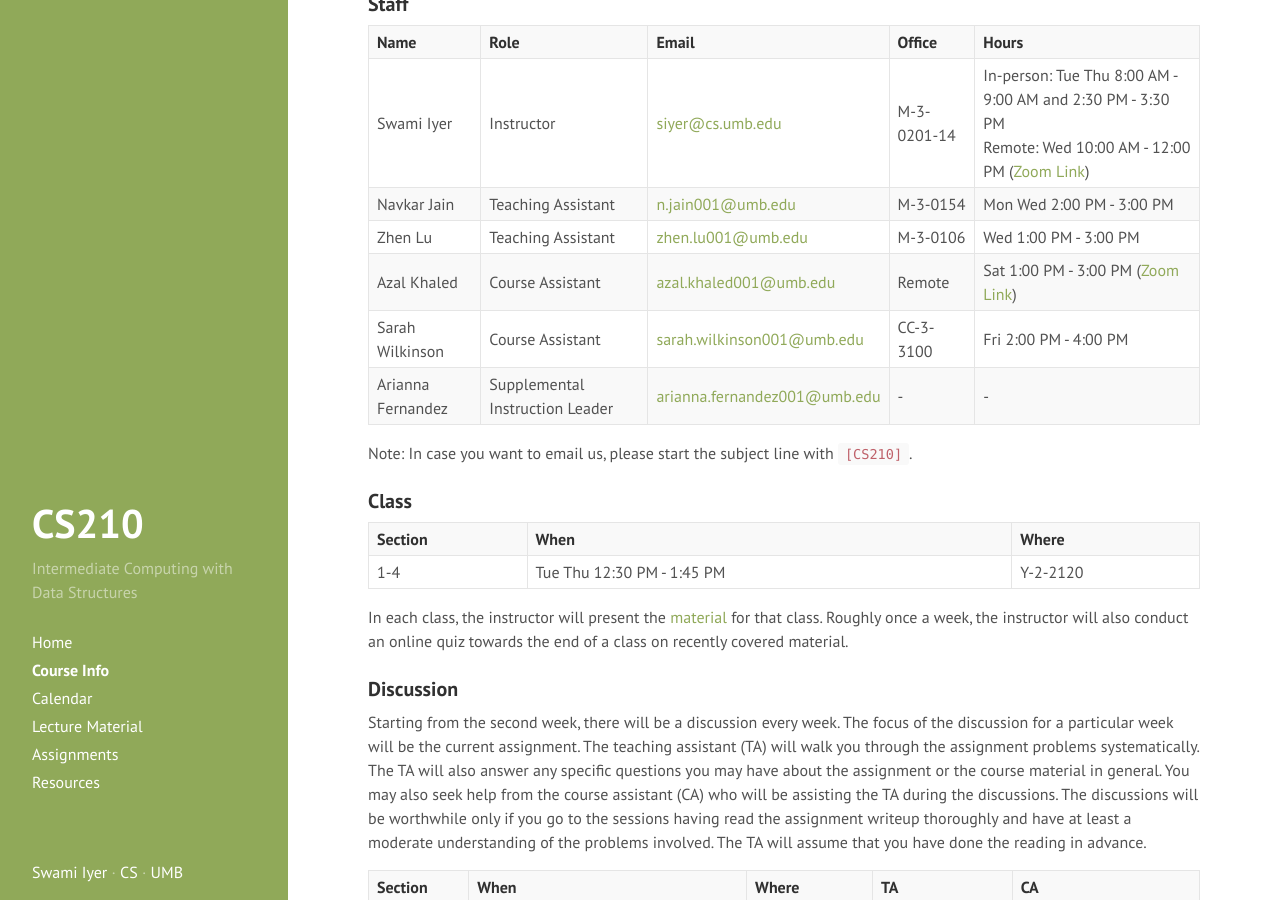
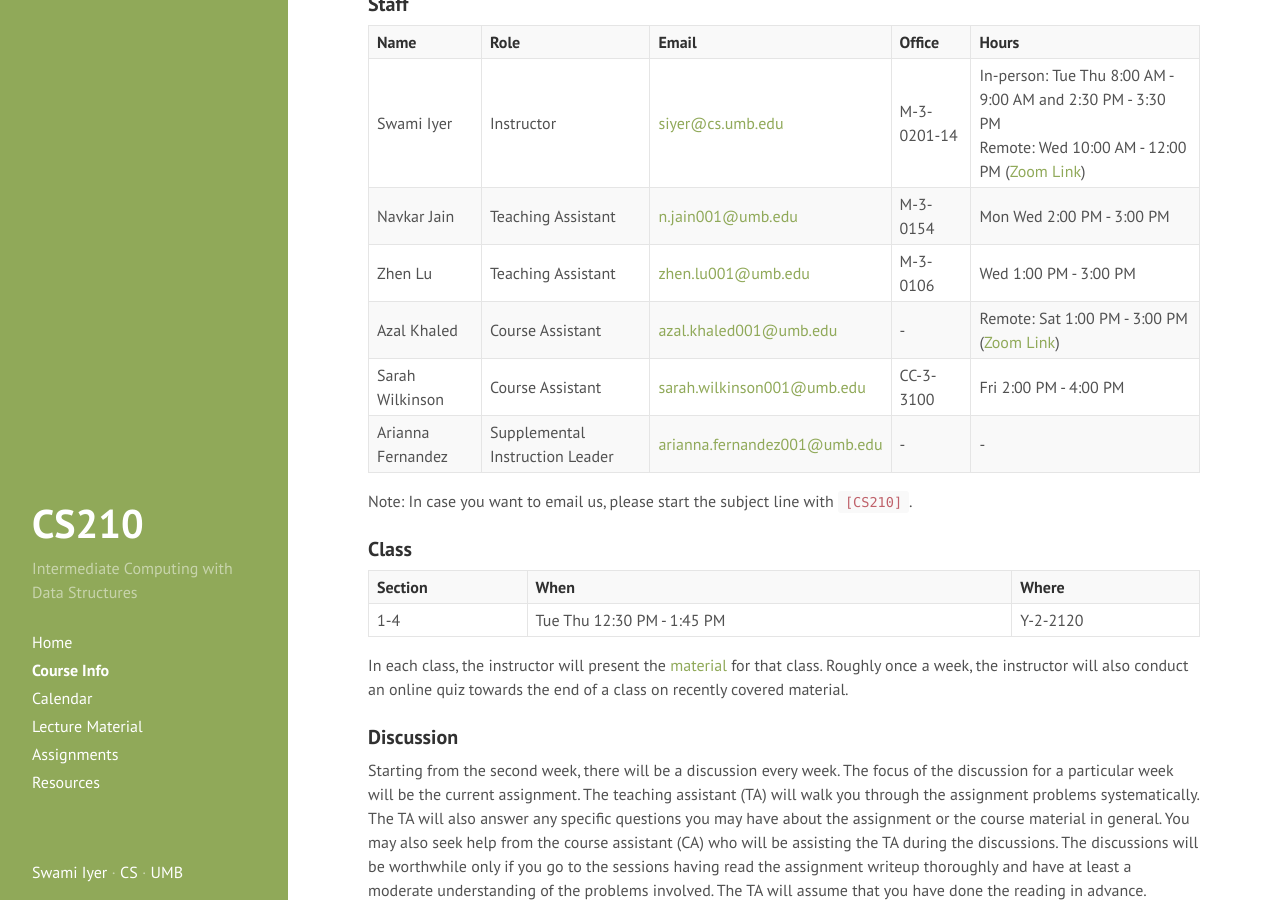
Before and after one commit to swamiiyer/swamiiyer.github.io, a Jekyll site: the page built from _pages/cs210/course_info.md, in a window 1280 px wide and 900 px high, scrolled down 457 px. Built offline with Jekyll 4.4.1, drawn with Linux system fonts in a browser that asks for light colours.

```diff
--- a/_pages/cs210/course_info.md
+++ b/_pages/cs210/course_info.md
@@ -19,7 +19,7 @@ Students who successfully complete this course will be able to confidently imple
 | Swami Iyer | Instructor | [siyer@cs.umb.edu](mailto:siyer@cs.umb.edu) | M-3-0201-14 | In-person: Tue Thu 8:00 AM - 9:00 AM and 2:30 PM - 3:30 PM<br/> Remote: Wed 10:00 AM - 12:00 PM ([Zoom Link](https://umassboston.zoom.us/j/8790346943?pwd=N1VCR0RnbnJhNVpBZEprbmdFcVF0Zz09)) |
 | Navkar Jain | Teaching Assistant | [n.jain001@umb.edu](mailto:n.jain001@umb.edu) | M-3-0154 | Mon Wed 2:00 PM - 3:00 PM |
 | Zhen Lu | Teaching Assistant | [zhen.lu001@umb.edu](mailto:zhen.lu001@umb.edu) | M-3-0106 | Wed 1:00 PM - 3:00 PM |
-| Azal Khaled | Course Assistant | [azal.khaled001@umb.edu](mailto:azal.khaled001@umb.edu) | Remote | Sat 1:00 PM - 3:00 PM ([Zoom Link](https://umassboston.zoom.us/j/3320449431)) |
+| Azal Khaled | Course Assistant | [azal.khaled001@umb.edu](mailto:azal.khaled001@umb.edu) | - | Remote: Sat 1:00 PM - 3:00 PM ([Zoom Link](https://umassboston.zoom.us/j/3320449431)) |
 | Sarah Wilkinson | Course Assistant | [sarah.wilkinson001@umb.edu](mailto:sarah.wilkinson001@umb.edu) | CC-3-3100 | Fri 2:00 PM - 4:00 PM |
 | Arianna Fernandez | Supplemental Instruction Leader | [arianna.fernandez001@umb.edu](mailto:arianna.fernandez001@umb.edu) | - | - |
 
```
